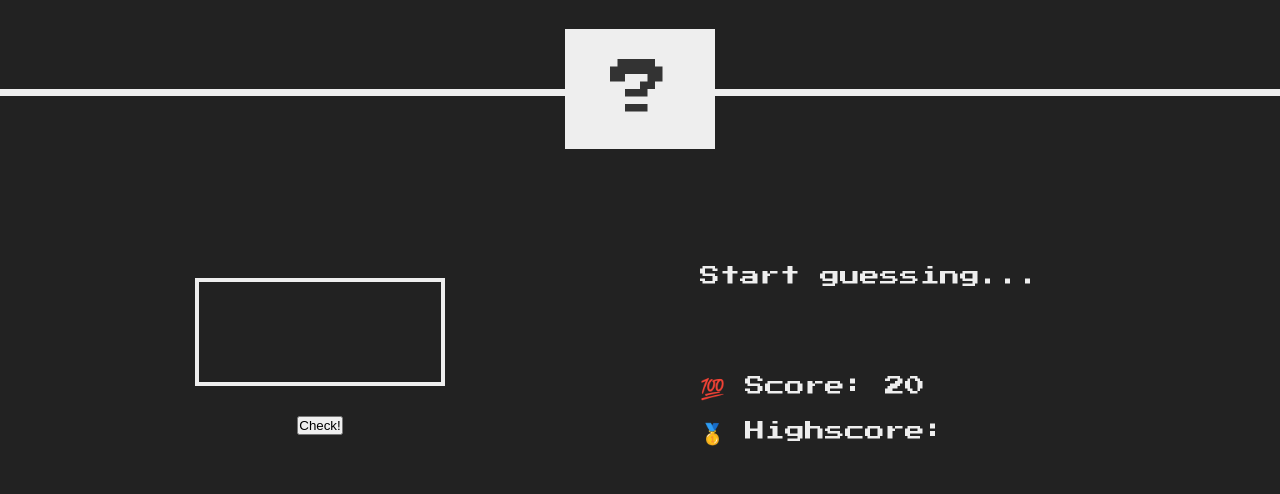
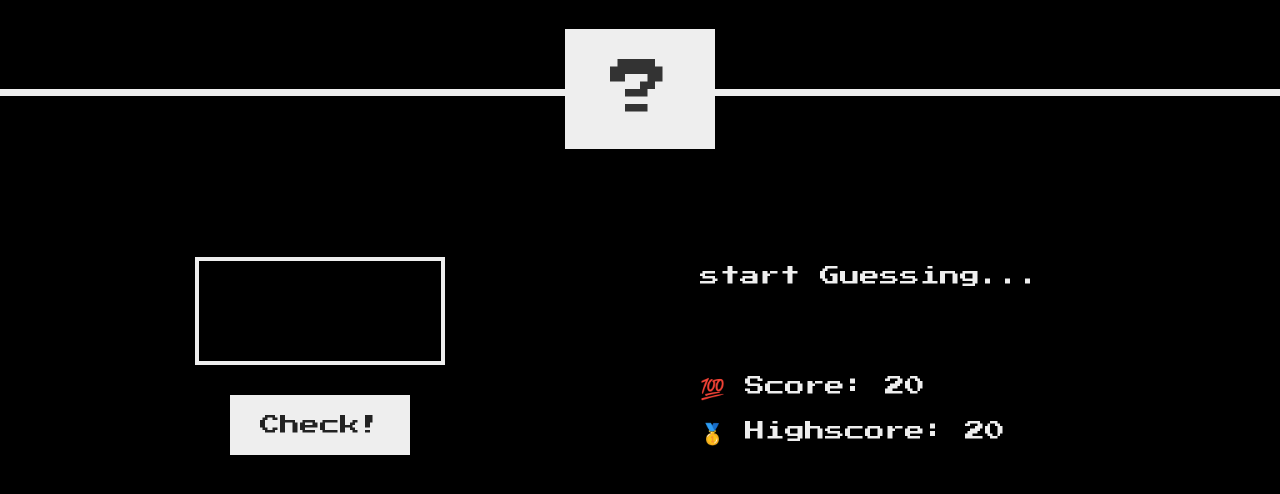
Before and after one commit to ahmadabdul786/javascript-projects, a plain HTML site: page 05-Guess-My-Number/starter/index.html in a window 1280 px wide. Both pictures are taken after a click on the button "Again!". Shown: the part 184-678 px from the top of the page. Drawn offline with Linux system fonts and the light colour scheme.

Commit message:
second commit

```diff
--- a/05-Guess-My-Number/starter/index.html
+++ b/05-Guess-My-Number/starter/index.html
@@ -17,7 +17,7 @@
     <main>
       <section class="left">
         <input type="number" class="guess" />
-        <button class="btn-check">Check!</button>
+        <button class="btn check">Check!</button>
       </section>
       <section class="right">
         <p class="message">Start guessing...</p>
--- a/05-Guess-My-Number/starter/script.js
+++ b/05-Guess-My-Number/starter/script.js
@@ -1,10 +1,29 @@
 'use strict';
 
-const randomNum = Math.round(Math.random() * 20 + 1);
+let randomNum = Math.round(Math.random() * 20 + 1);
 //localStorage.setItem('highScore', 20);
 
 console.log(randomNum);
 let score = 20;
+
+initialHighScore();
+//running the check btn
+document
+  .querySelector('.check')
+  .addEventListener('click', () => checkingNumber());
+// reseting all
+document.querySelector('.again').addEventListener('click', reset);
+
+function reset() {
+  randomNum = Math.round(Math.random() * 20 + 1);
+  score = 20;
+  document.querySelector('.highscore').textContent = score;
+  document.querySelector('body').style.backgroundColor = 'black';
+  document.querySelector('.number').style.width = '15rem';
+  document.querySelector('.guess').value = '';
+  document.querySelector('.number').textContent = '?';
+  document.querySelector('.message').textContent = 'start Guessing...';
+}
 
 function checkNumber(number) {
   if (score > 0) {
@@ -40,13 +59,10 @@ function checkNumber(number) {
     document.querySelector('.message').textContent = 'you have loose the game';
   }
 }
-initialHighScore();
-document
-  .querySelector('.btn-check')
-  .addEventListener('click', () => checkingNumber());
 
 function checkingNumber() {
   let input = document.querySelector('.guess').value;
+  if (!input) return;
   console.log(input);
   checkNumber(input);
 }
```
